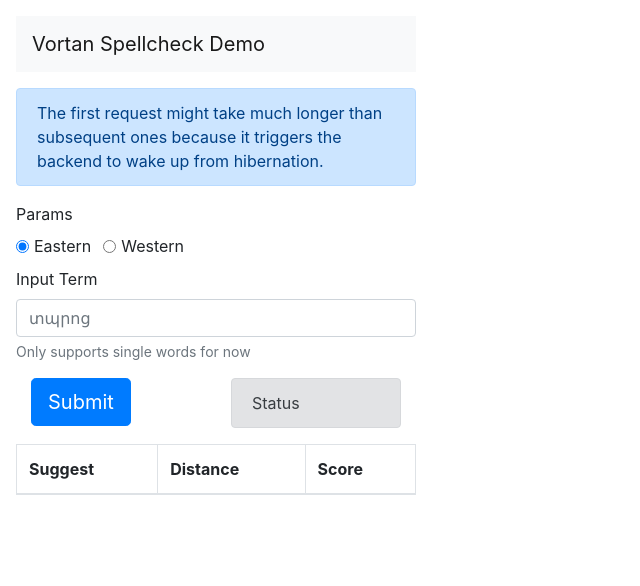
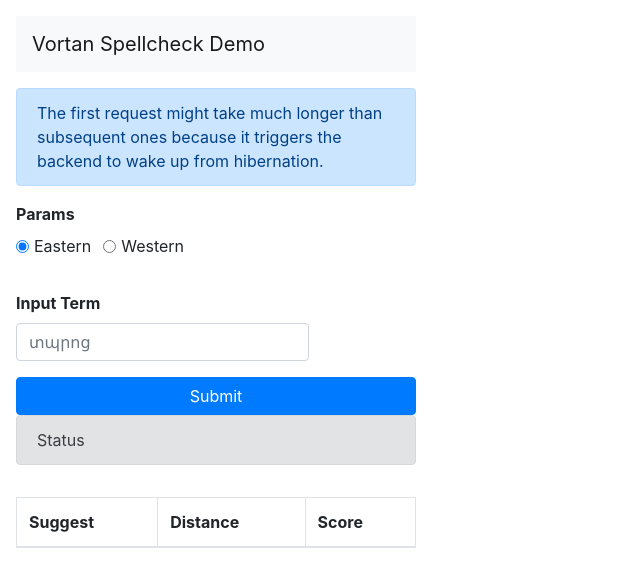
Before and after one commit to DataPoint-Armenia/vortan_demo_site, a React (Create React App) app in the folder frontend/: page / in a window 1280 px wide. Shown: the top 586 px of the page, without its empty margins (0-640 px from the left). Built offline with nearby package versions, Linux system fonts and the light colour scheme.

Commit message:
Minor style adjustments

```diff
--- a/frontend/src/components/InputForm.jsx
+++ b/frontend/src/components/InputForm.jsx
@@ -50,31 +50,37 @@ const InputForm = () => {
         });
     }
 
+    const style = {
+        marginBottom: "1em",
+    };
+
     return (
         <div>
+            <div style={style}>
             <Form onSubmit={handleSubmit}>
+                <Form.Label> <b> Input Term </b>  </Form.Label>
+                <Row>
+                <Col xs={9}>
                     <Form.Group>
-                    <Form.Label>Input Term</Form.Label>
-                    <Form.Control type="text" placeholder="տպրոց" onChange={handleInput.bind(this)} />
-                    <Form.Text className="text-muted">
-                        Only supports single words for now
-                    </Form.Text>
+                        <Form.Control type="text" placeholder="տպրոց"
+                            onChange={handleInput.bind(this)} />
                     </Form.Group>
-                <Container fluid>
-                    <Row >
-                        <Col>
-                            <Button variant="primary" type="submit" size="lg">
+                </Col>
+                <Col >
+                    <Button variant="primary" type="submit" block>
                         Submit
                     </Button>
-                        </Col>
+                </Col >
+                </Row>
+                <Row>
                 <Col>
-                            <Alert variant={alertVariant}>
+                    <Alert variant={alertVariant} >
                         {alertText}
                     </Alert>
                 </Col>
                 </Row>
-                </Container>
             </Form>
+            </div>
             <ResultsContext.Provider value={{results}}>
                 <Results />
             </ ResultsContext.Provider>
--- a/frontend/src/components/Params.jsx
+++ b/frontend/src/components/Params.jsx
@@ -14,11 +14,12 @@ export default function Params() {
     }
 
     const style = {
-        marginBottom: "0.5em",
+        marginBottom: "2em",
     };
     return (
         <>
-            <Form.Label>Params</Form.Label>
+            <div style={style}>
+                <Form.Label> <b> Params </b> </Form.Label>
                 <div key='inline-radio' className="mb-2" onChange={handleRadio}>
                     <Form.Check inline defaultChecked
                         label="Eastern"
@@ -33,6 +34,7 @@ export default function Params() {
                         name="lang_group"
                         id={`inline-radio-2`} />
                 </div>
+            </div>
             <ParamsContext.Provider value={{lang}}>
                 <InputForm />
             </ ParamsContext.Provider>
--- a/frontend/src/components/Results.jsx
+++ b/frontend/src/components/Results.jsx
@@ -1,11 +1,13 @@
 import React, { useEffect, useState } from "react";
 import Table from 'react-bootstrap/Table';
+import Form from 'react-bootstrap/Form';
 import { ResultsContext } from "./InputForm";
 
 export default function Results() {
     const { results } = React.useContext(ResultsContext)
 
     return (
+        <>
         <Table striped bordered hover>
             <thead>
                 <tr>
@@ -24,5 +26,6 @@ export default function Results() {
             ))}
             </tbody>
         </Table>
+        </>
     )
 }
```
Also changed, not shown: 2 other files (tests, documents, lock files or other folders). Lines whose indentation alone changed are shown as unchanged.
